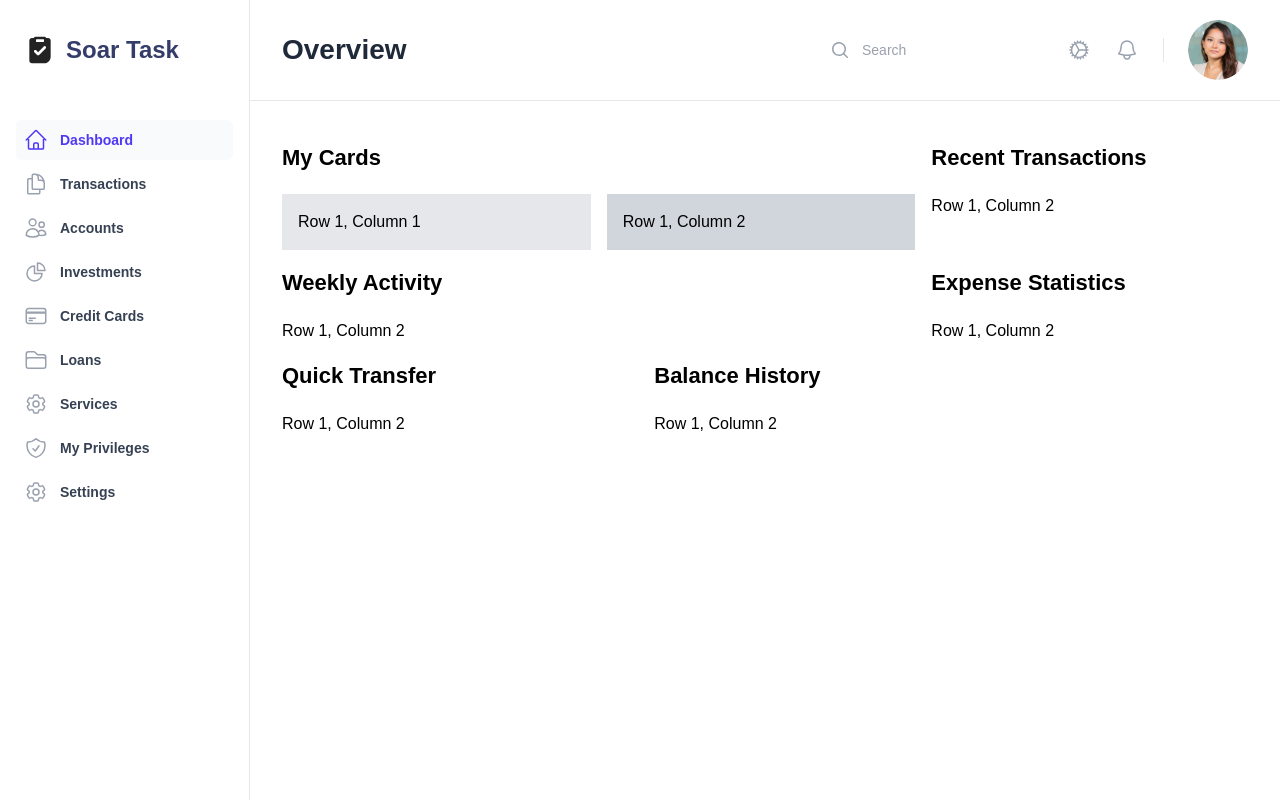
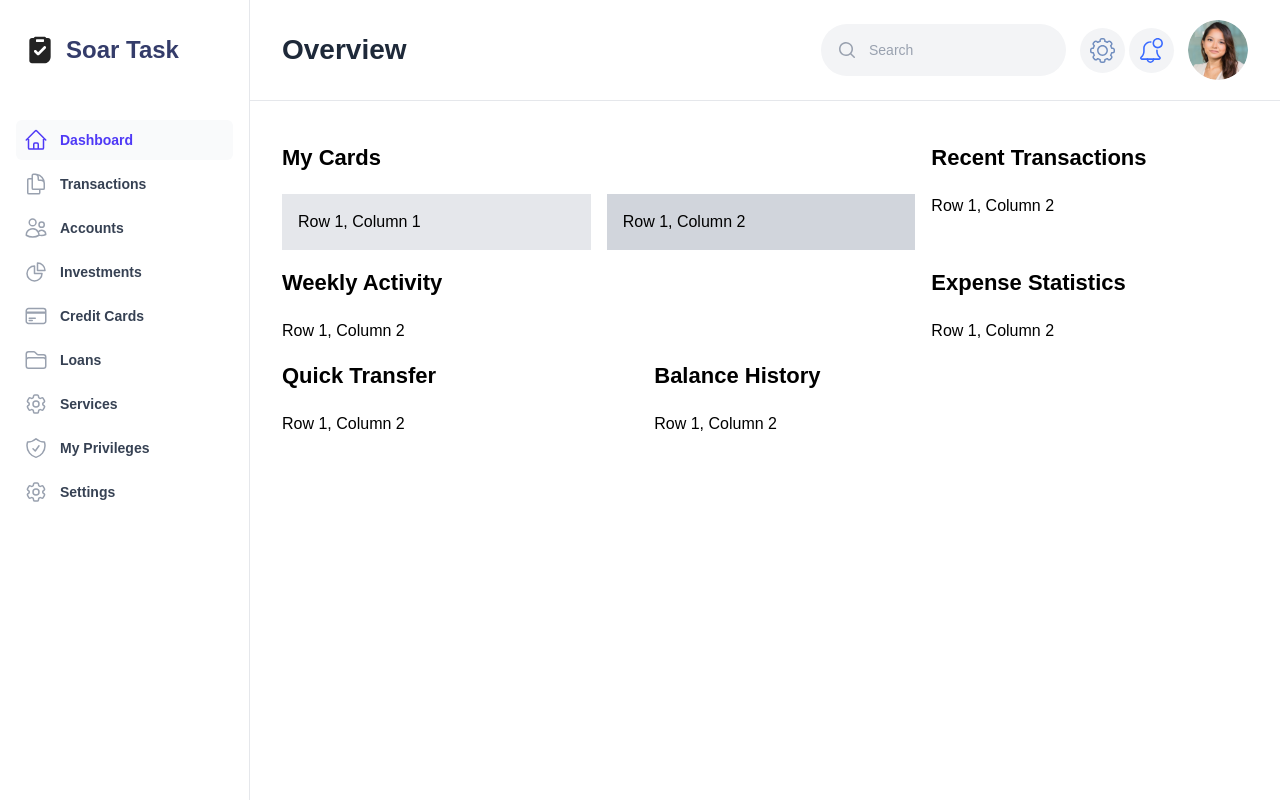
Before and after one commit to mrpeski/nebula, a React (Vite) app: page / in a window 1280 px wide. Built offline with nearby package versions, Linux system fonts and the light colour scheme; a web font is replaced by a local one.

Commit message:
style topbar

```diff
--- a/src/components/Layout.tsx
+++ b/src/components/Layout.tsx
@@ -1,12 +1,14 @@
 import { SidebarProvider } from "./SidebarContext";
 import { Menu, MenuButton } from "@headlessui/react";
-import { BellIcon, CogIcon } from "@heroicons/react/24/outline";
+import bellIcon from "../assets/bell.svg";
+import cogIcon from "../assets/settings-line.svg";
 import { MagnifyingGlassIcon } from "@heroicons/react/20/solid";
 import StaticSidebar from "./StaticSidebar";
 import DynamicSidebar from "./DynamicSidebar";
 import SidebarToggle from "./SidebarToggle";
 import userAvatar from "../assets/user.png";
 import PageTitle from "../components/PageTitle";
+import React from "react";
 
 interface Props {
   title: string;
@@ -21,23 +23,23 @@ export default function Layout(props: Props) {
 
         <div className="lg:pl-[250px]">
           <div className="border-gray-200 sm:border-b lg:mx-auto lg:max-w-7xl lg:px-8">
-            <div className="flex py-5 items-center gap-x-4  bg-white px-4 sm:gap-x-6 sm:px-6 lg:px-0">
+            <div className="flex items-center gap-x-4  bg-white px-4 sm:gap-x-6 sm:px-6 lg:px-0">
               <SidebarToggle />
-              <div className="flex flex-1 gap-x-4 justify-between items-center lg:gap-x-6">
+              <div className="flex flex-1 gap-x-4 justify-between items-center lg:gap-x-6 sm:h-[100px]">
                 <h3 className="flex-1 text-center sm:text-left">
                   <PageTitle title={props.title} />
                 </h3>
                 <form
                   action="#"
                   method="GET"
-                  className="hidden sm:grid grid-cols-1 bg-gray-200"
+                  className="hidden sm:grid grid-cols-1 bg-gray-100 p-4 rounded-full"
                 >
                   <input
                     name="search"
                     type="search"
                     placeholder="Search"
                     aria-label="Search"
-                    className="col-start-1 row-start-1 block size-full bg-white pl-8 text-base text-gray-900 outline-hidden placeholder:text-gray-400 sm:text-sm/6"
+                    className="col-start-1 row-start-1 block size-full pl-8 text-base text-gray-900 outline-hidden placeholder:text-gray-400 sm:text-sm/6 bg-transparent"
                   />
                   <MagnifyingGlassIcon
                     aria-hidden="true"
@@ -45,28 +47,22 @@ export default function Layout(props: Props) {
                   />
                 </form>
 
-                <div className="flex items-center gap-x-4 lg:gap-x-6">
+                <div className="flex items-center gap-x- lg:gap-x-6">
                   <button
                     type="button"
-                    className="hidden sm:inline-block -m-2.5 p-2.5 text-gray-400 hover:text-gray-500"
+                    className="hidden sm:inline-block -m-2.5 p-2.5 text-gray-400 hover:text-gray-500 bg-gray-100 rounded-full"
                   >
                     <span className="sr-only">Settings</span>
-                    <CogIcon aria-hidden="true" className="size-6" />
+                    <img alt="settings" src={cogIcon} />
                   </button>
                   <button
                     type="button"
-                    className=" hidden sm:inline-block -m-2.5 p-2.5 text-gray-400 hover:text-gray-500"
+                    className=" hidden sm:inline-block -m-2.5 p-2.5 text-gray-400 hover:text-gray-500 bg-gray-100 rounded-full"
                   >
                     <span className="sr-only">View notifications</span>
-                    <BellIcon aria-hidden="true" className="size-6" />
+                    <img alt="notifications" src={bellIcon} />
                   </button>
-                  {/* Separator */}
-                  <div
-                    aria-hidden="true"
-                    className="hidden lg:block lg:h-6 lg:w-px lg:bg-gray-200"
-                  />
 
-                  {/* Profile dropdown */}
                   <Menu as="div" className="relative">
                     <MenuButton className="-m-1.5 flex items-center p-1.5">
                       <span className="sr-only">Open user menu</span>
```
